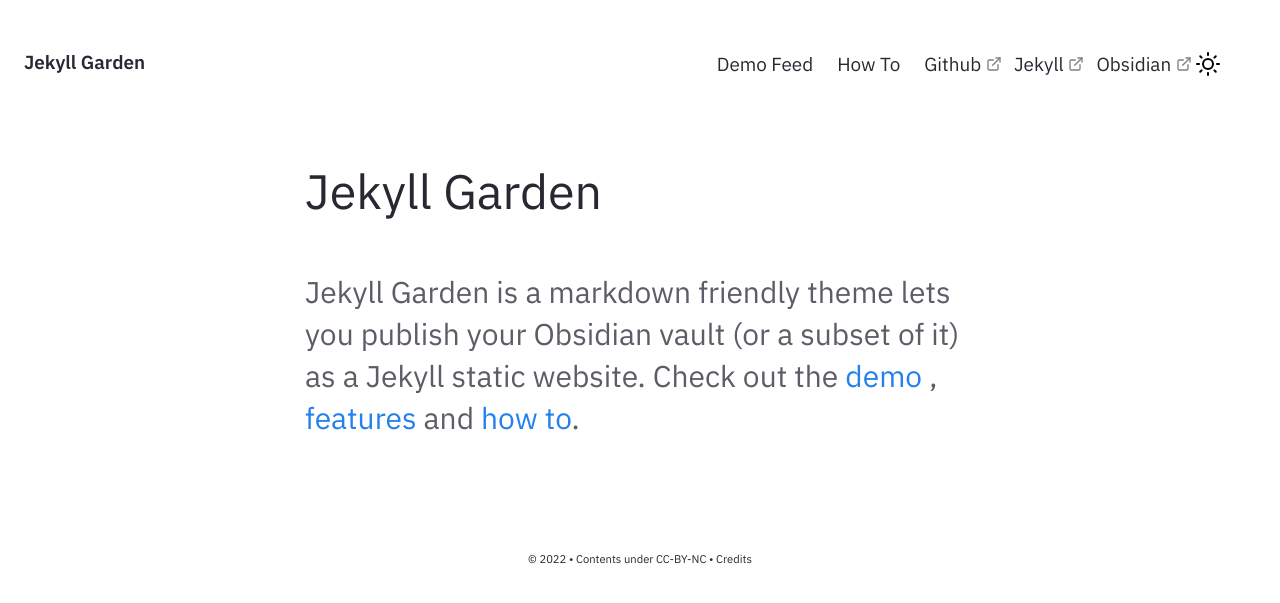
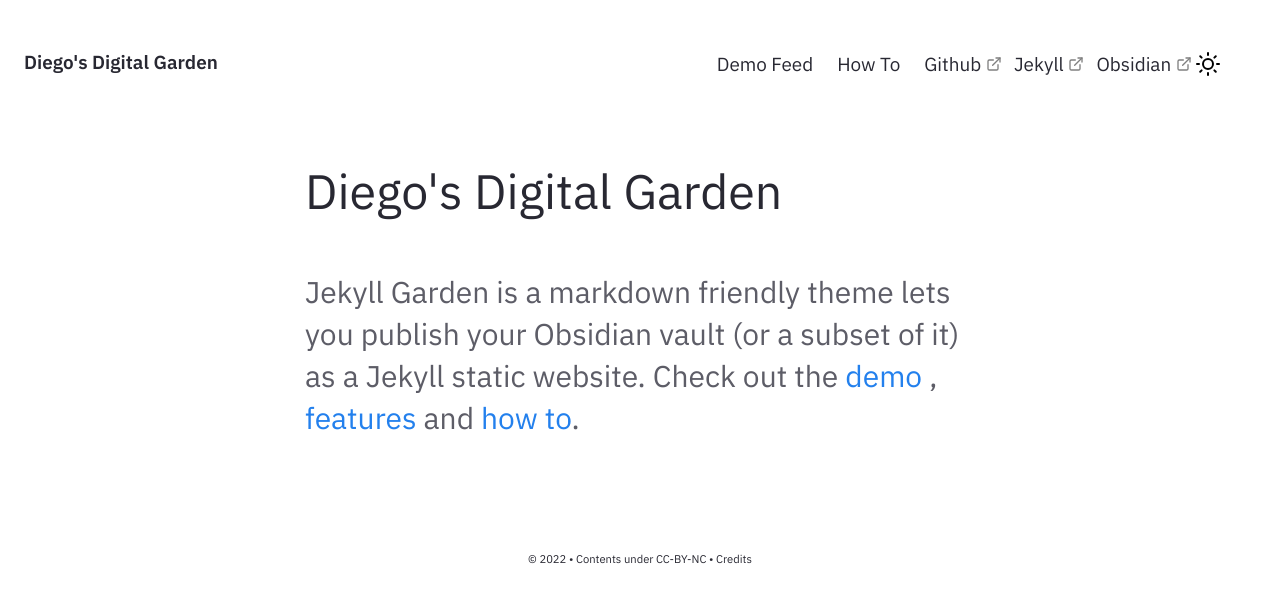
Before and after one commit to damascenodiego/garden, a Jekyll site: the page built from pages/index.md, in a window 1280 px wide. Shown: the top 603 px of the page. Built offline with Jekyll 4.4.1, drawn with Linux system fonts in a browser that asks for light colours.

Commit message:
Configuring my Jekyll Garden

```diff
--- a/_config.yml
+++ b/_config.yml
@@ -19,15 +19,15 @@
 # in the templates via {{ site.myvariable }}.
 
 # URL is the base hostname with protocol for your site, eg http://example.com
-url: "" # the base hostname & protocol for your site, e.g. http://example.com
+url: "https://damascenodiego.github.io/" # the base hostname & protocol for your site, e.g. http://example.com
 
 # If you want to install this jekyll in a subpath (eg /digitalgarden) set it here.
 # Else keep it Empty (DON'T PUT /; Keep it empty)
-baseurl: ""
+baseurl: "/garden"
 
 # Website Header, Description, Footer year and text.
 # If you are deleting this, make sure you remove it from HTML files too
-heading: Jekyll Garden # Change this
+heading: Diego's Digital Garden # Change this
 content: Obsidian ready Jekyll Theme
 copyright:
   year: © 2022
```
